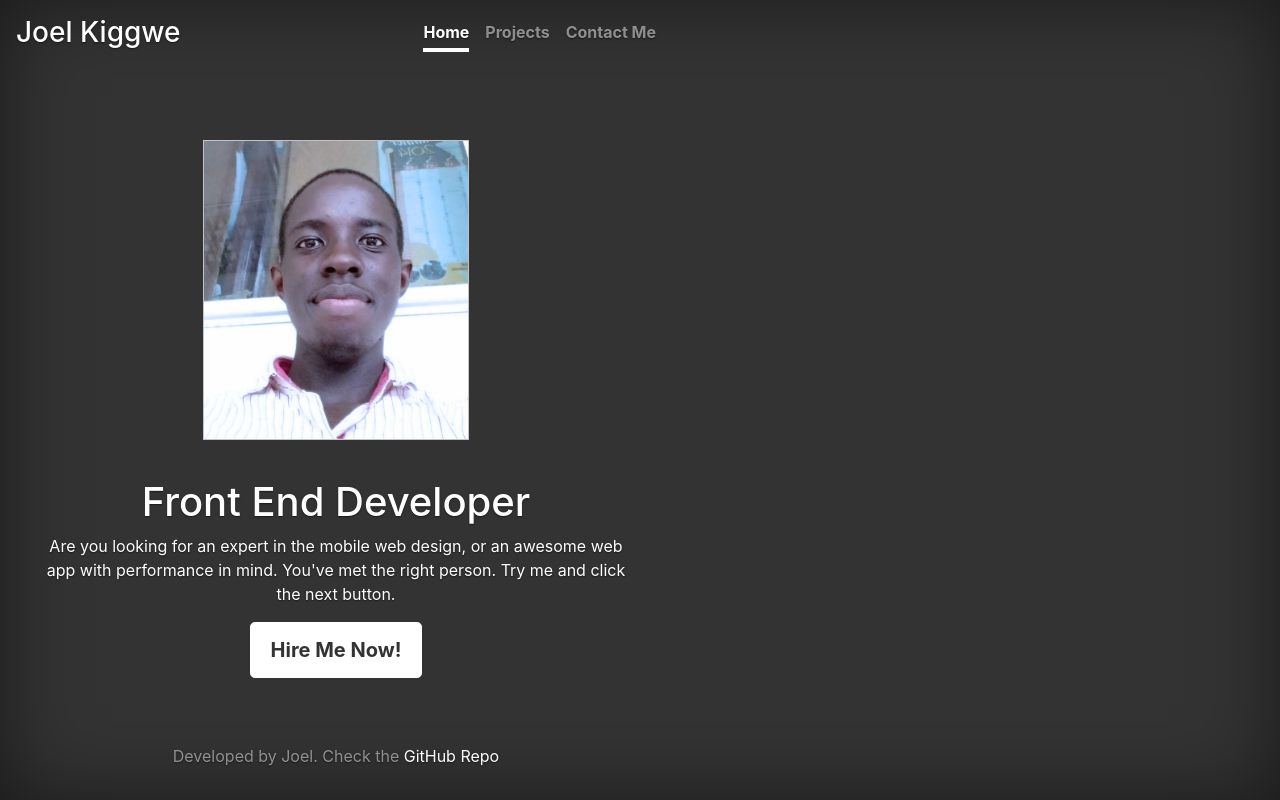
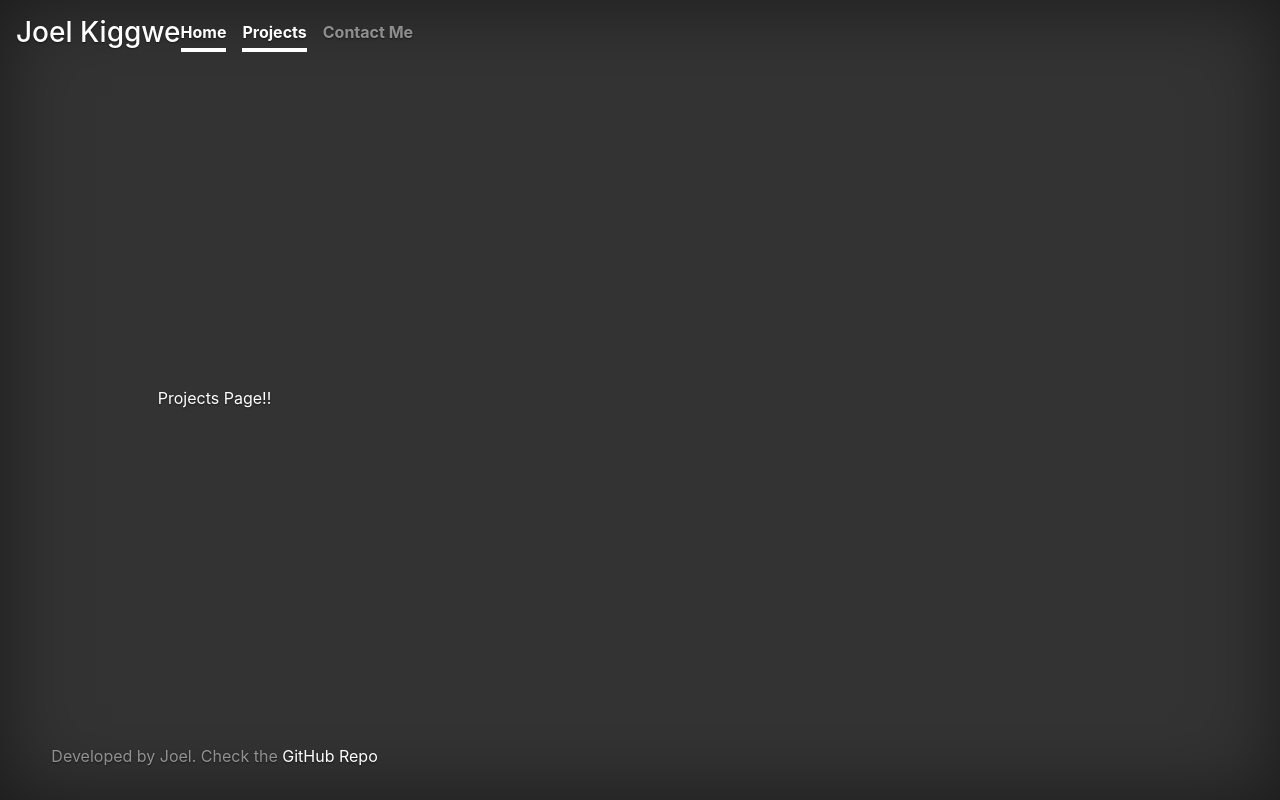
Before and after one commit to KenjxJJ/portfolio, a React (Create React App) app: page /projects in a window 1280 px wide. Built offline with nearby package versions, Linux system fonts and the light colour scheme.

Commit message:
Setup basic routing for the site

```diff
--- a/package.json
+++ b/package.json
@@ -9,6 +9,7 @@
     "bootstrap": "^4.5.3",
     "react": "^16.14.0",
     "react-dom": "^16.14.0",
+    "react-router-dom": "^5.2.0",
     "react-scripts": "3.4.3"
   },
   "scripts": {
--- a/src/App.js
+++ b/src/App.js
@@ -1,38 +1,39 @@
-import React from 'react';
-import 'bootstrap/dist/css/bootstrap.css';
-import './assets/css/app.css';
-import JoelImg from './assets/img/jj.jpg';
+import React from "react";
+import "bootstrap/dist/css/bootstrap.css";
+import "./assets/css/app.css";
+import { BrowserRouter as Router, Route, Switch } from "react-router-dom";
+
+import Navigation from "./components/Navigation";
+import Footer from "./components/Footer";
+import Home from "./components/Home";
+import ContactMePage from "./pages/ContactMePage";
+import ProjectsPage from "./pages/ProjectsPage";
+import Error404Page from "./pages/Error404Page";
 
 function App() {
   return (
-    <div className="cover-container d-flex w-100 h-100 p-3 mx-auto flex-column">
-    <header className="masthead mb-auto">
-      <div className="inner">
-        <h3 className="masthead-brand">Joel Kiggwe</h3>
-        <nav className="nav nav-masthead justify-content-center">
-          <a className="nav-link active" href="#">Home</a>
-          <a className="nav-link" href="#">Projects</a>
-          <a className="nav-link" href="#">Contact Me</a>
-        </nav>
+    <>
+      <div className="cover-container d-flex w-100 h-100 p-3 mx-auto flex-column">
+        <Router>
+        <Navigation />
+          <Switch>
+            <Route path="/" exact>
+              <Home/>
+            </Route>
+            <Route path="/projects">
+              <ProjectsPage />
+            </Route>
+            <Route path="/contactme">
+              <ContactMePage />
+            </Route>
+            <Route path="*">
+              <Error404Page/>
+            </Route>
+          </Switch>
+        </Router>
+        <Footer />
       </div>
-    </header>
-
-    <main role="main" className="inner cover">
-       <img src={JoelImg} alt="Joel Kiggwe,a Front End Developer"/>
-      <h1 className="cover-heading">Front End Developer</h1>
-      <p>Are you looking for an expert in the mobile web design, or an awesome web app with performance in mind.
-        You've met the right person. Try me and click the next button. </p>
-       <p className="lead">
-        <a href="#" className="btn btn-lg btn-secondary">Hire Me Now!</a>
-      </p>
-    </main>
-
-    <footer className="mastfoot mt-auto">
-      <div className="inner">
-        <p>Developed by <span>Joel</span>. Check the <a href="https://github.com/KenjxJJ/"> GitHub Repo</a></p>
-      </div>
-    </footer>
-    </div>
+    </>
   );
 }
 
--- /dev/null
+++ b/src/components/Footer.js
@@ -0,0 +1,16 @@
+import React from "react";
+
+const Footer = () => {
+  return (
+    <footer className="mastfoot mt-auto">
+      <div className="inner">
+        <p>
+          Developed by <span>Joel</span>. Check the{" "}
+          <a href="https://github.com/KenjxJJ/"> GitHub Repo</a>
+        </p>
+      </div>
+    </footer>
+  );
+};
+
+export default Footer;
--- /dev/null
+++ b/src/components/Home.js
@@ -0,0 +1,23 @@
+import React from 'react';
+import JoelImg from './../assets/img/jj.jpg';
+
+const Home = () => {
+  return (
+    <main role="main" className="inner cover">
+      <img src={JoelImg} alt="Joel Kiggwe,a Front End Developer" />
+      <h1 className="cover-heading">Front End Developer</h1>
+      <p>
+        Are you looking for an expert in the mobile web design, or an awesome
+        web app with performance in mind. You've met the right person. Try me
+        and click the next button.{" "}
+      </p>
+      <p className="lead">
+        <a href="#" className="btn btn-lg btn-secondary">
+          Hire Me Now!
+        </a>
+      </p>
+    </main>
+  );
+};
+
+export default Home;
--- /dev/null
+++ b/src/components/Navigation.js
@@ -0,0 +1,25 @@
+import React from "react";
+import { NavLink } from "react-router-dom";
+
+const Navigation = () => {
+  return (
+    <header className="masthead mb-auto">
+      <div className="inner">
+        <h3 className="masthead-brand">Joel Kiggwe</h3>
+        <nav className="nav nav-masthead justify-content-center">
+          <NavLink className="nav-link active" to="/">
+            Home
+          </NavLink>
+          <NavLink className="nav-link" to="/projects">
+            Projects
+          </NavLink>
+          <NavLink className="nav-link" to="/contactme">
+            Contact Me
+          </NavLink>
+        </nav>
+      </div>
+    </header>
+  );
+};
+
+export default Navigation;
--- /dev/null
+++ b/src/pages/ContactMePage.js
@@ -0,0 +1,9 @@
+import React from 'react';
+
+const ContactMePage = ()=>{
+  return (
+      <div>Contact Me Page!!</div>
+  )
+}
+
+export default ContactMePage;
--- /dev/null
+++ b/src/pages/Error404Page.js
@@ -0,0 +1,12 @@
+import React from 'react';
+
+const Error404Page = ()=>{
+  return (
+      <div>
+          <h1>404</h1>
+          <p>Unfortunately, the page you are looking for is unavailable! :(</p>
+      </div>
+  )
+}
+
+export default Error404Page;
--- /dev/null
+++ b/src/pages/ProjectsPage.js
@@ -0,0 +1,9 @@
+import React from 'react';
+
+const ProjectsPage = ()=>{
+  return (
+      <div>Projects Page!!</div>
+  )
+}
+
+export default ProjectsPage;
```
Also changed, not shown: 2 other files (tests, documents, lock files or other folders).
